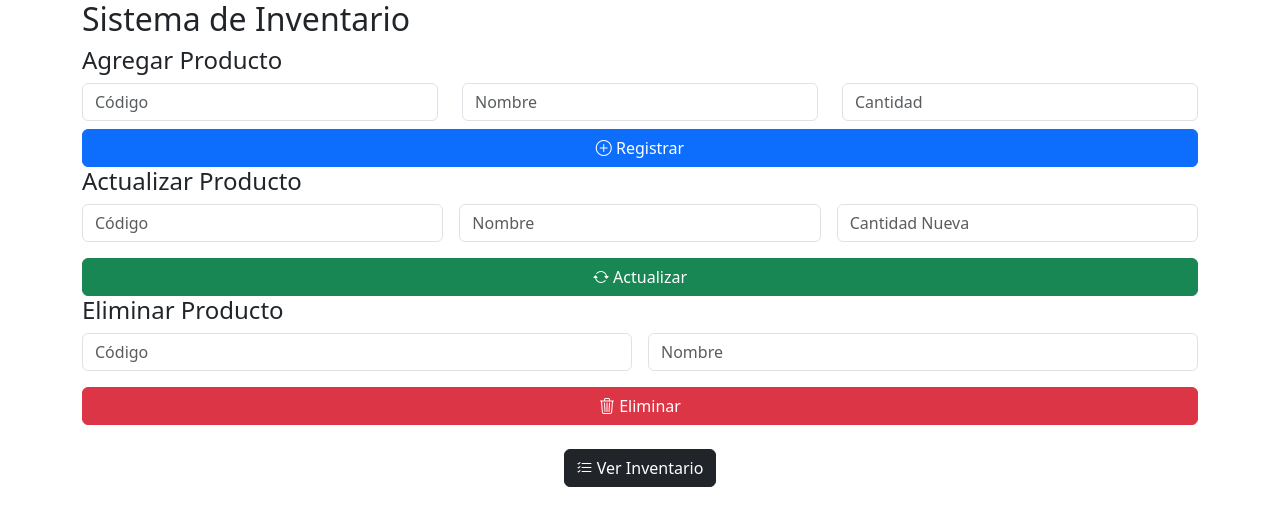
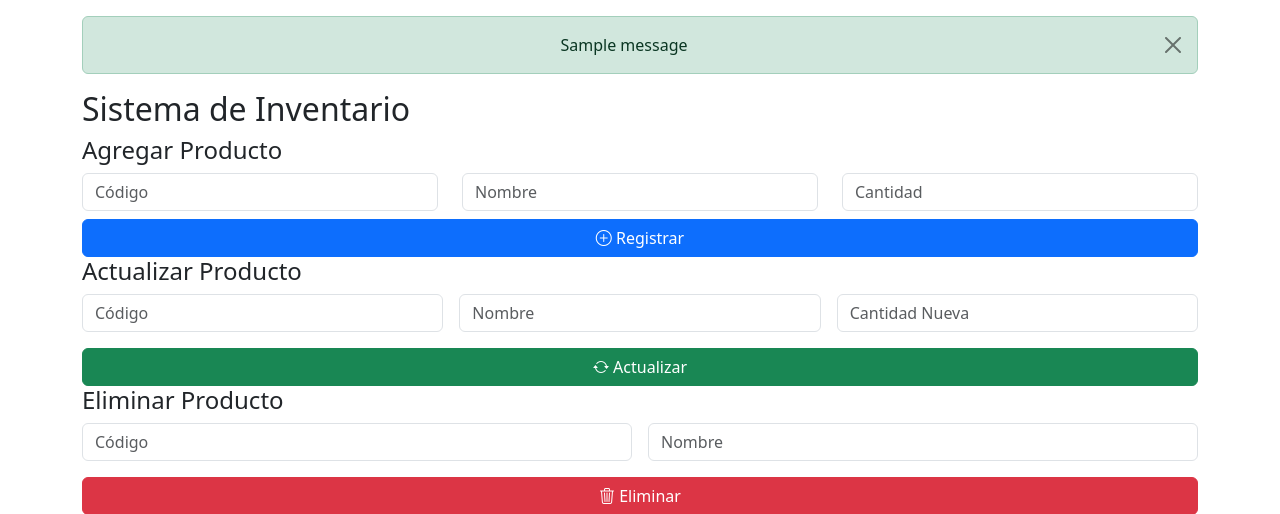
Before and after one commit to mipa57/inventario-app, a Flask app: page / in a window 1280 px wide. Shown: the top 514 px of the page. Run offline with Flask 3, Linux system fonts and the light colour scheme; data comes from the database, SQL or seed files in the repository; one stand-in notice (Sample message) is shown.

Commit message:
se le hizo cambios al index pues se le implementaron alertas con bootstrap

```diff
--- a/templates/index.html
+++ b/templates/index.html
@@ -10,6 +10,21 @@
   <link rel="stylesheet" href="https://cdn.jsdelivr.net/npm/bootstrap-icons@1.10.5/font/bootstrap-icons.css">
 </head>
 <body>
+
+  <!-- Alertas Bootstrap -->
+  <div class="container mt-3">
+    {% with mensajes = get_flashed_messages(with_categories=true) %}
+      {% if mensajes %}
+        {% for categoria, mensaje in mensajes %}
+          <div class="alert alert-{{ categoria }} alert-dismissible fade show text-center" role="alert">
+            {{ mensaje }}
+            <button type="button" class="btn-close" data-bs-dismiss="alert" aria-label="Close"></button>
+          </div>
+        {% endfor %}
+      {% endif %}
+    {% endwith %}
+  </div>
+
   <div class="container">
     <h2 class="title">Sistema de Inventario</h2>
 
@@ -83,5 +98,6 @@
   </div>
 
   <script src="https://cdn.jsdelivr.net/npm/bootstrap@5.3.0/dist/js/bootstrap.bundle.min.js"></script>
+
 </body>
 </html>
```
